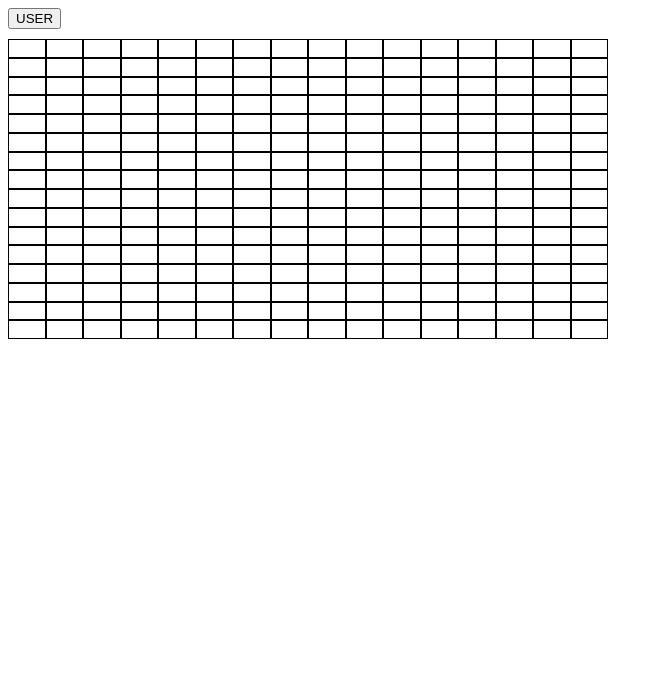
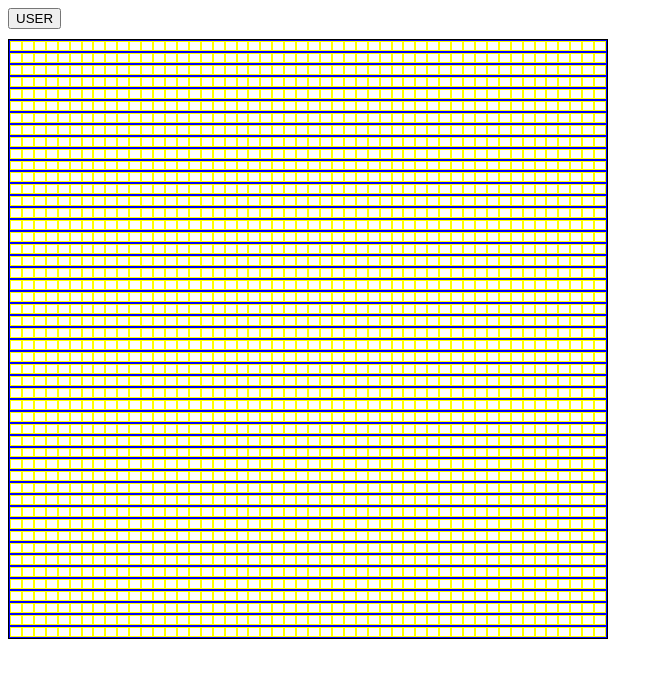
Before and after one commit to AnderGI/Etch-a-Sketch, a plain HTML site: page index.html in a window 1280 px wide. Shown: the whole page, without its empty margins (0-663 px from the left). Drawn offline with Linux system fonts and the light colour scheme.

Commit message:
Grid sketchpad done

```diff
--- a/script.js
+++ b/script.js
@@ -1,6 +1,6 @@
-const body = document.getElementsByTagName("body")
-const container = document.getElementById("container")
-//const containerItem = document.createElement('div')
+let body = document.getElementsByTagName("body")
+let container = document.getElementById("container")
+
 
 const userButton = document.getElementById('user')
 
@@ -8,21 +8,25 @@ const userButton = document.getElementById('user')
 
 
 
-
-
-
 //THIS IS GOING TO BE FOR THE PROMPT
-let a = 16
+let a = 50
 
 function createGrid(){
     for (let i= 1; i<=a; i++){
-        for(let j=1; j<=a; j++){
-            container.style.cssText = `
-            grid-template-columns: repeat(${a},1fr);
-            grid-template-columns: repeat(${a},1fr);
+        let item = document.createElement('div')
+        item.id = "item"
+        container.append(item)
+     for (let j= 1; j<=a; j++){
+        let subItem = document.createElement('div')
+        subItem.id = "subItem"
+        item.append(subItem)
+        subItem.addEventListener('mouseover', changeBackground)
+        function changeBackground(){
+            subItem.style.cssText=`
+            background-color: yellow;
             `
-            container.innerHTML += `<div style="border: 1px solid black;" id="item"></div>`
         }
     }
 }
+}
 createGrid()
--- a/style.css
+++ b/style.css
@@ -8,12 +8,21 @@
 
 div#container{
     display: grid;
-    grid-template-columns: repeat(16,1fr);
-    grid-template-columns: repeat(16,1fr);
     width: 600px;
-    height: 300px;
+    height: 600px;
+    border: 1px solid black;
+
+}
+#item{
+    display: flex;
+    flex-direction: row;
+    border: 1px solid blue;
+    flex-grow: 0;
+
 }
 
-#item:hover{
-    background-color: red;
+#subItem{
+    border: 1px solid yellow;
+    flex-grow: 1;
+    background-color: white;
 }
```
